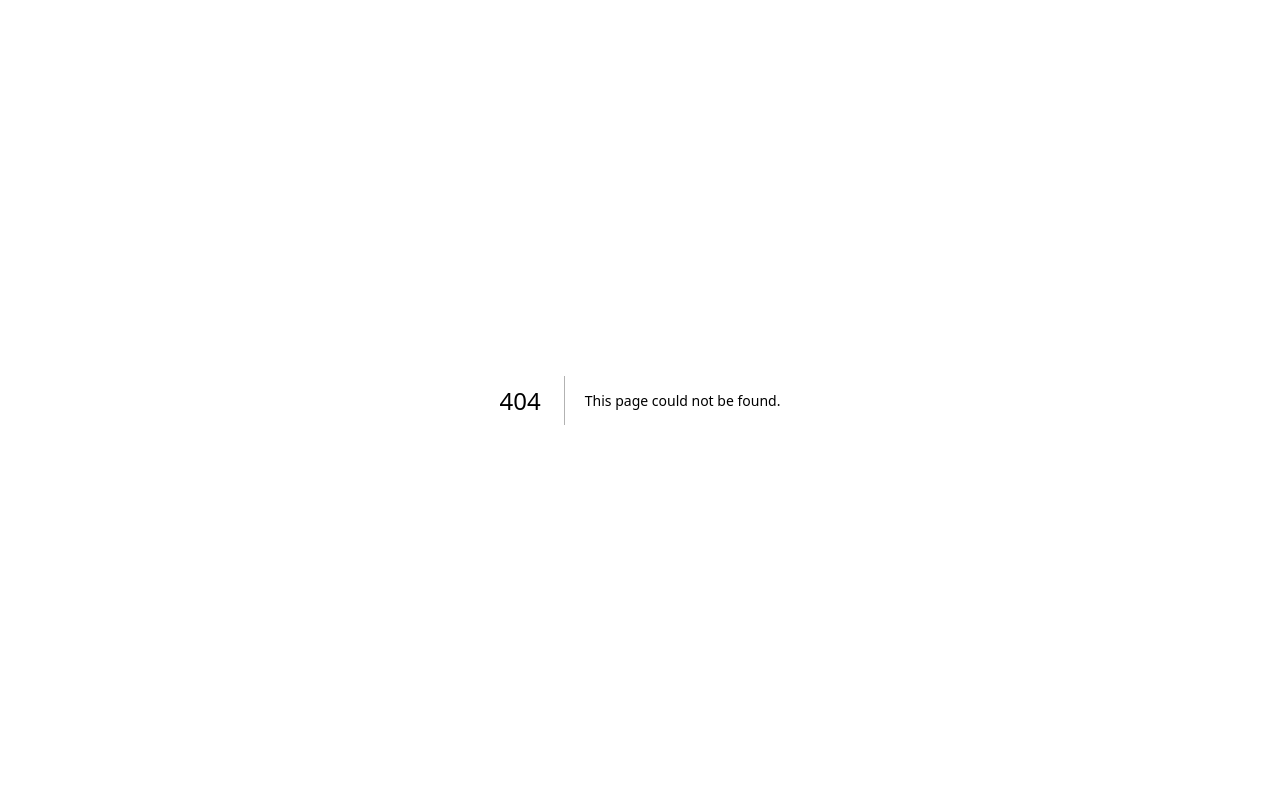
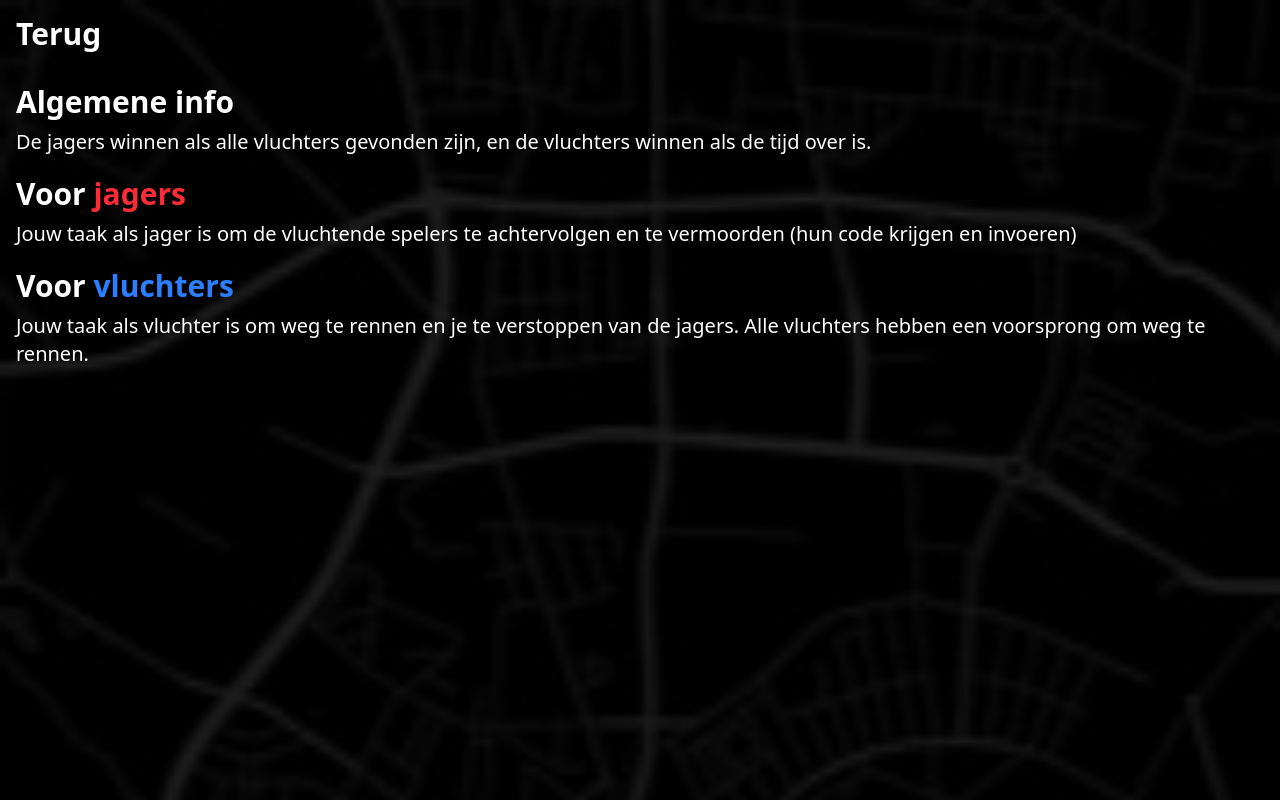
Before and after one commit to Butch-Smith/Jacht-Seizoen, a Next.js app in the folder jacht-seizoen/: page /InfoScreen in a window 1280 px wide. Before the commit this address had no page. Built offline with nearby package versions, Linux system fonts and the light colour scheme.

Commit message:
added 2 whole screens .·´¯`(>▂<)´¯`·.

```diff
--- /dev/null
+++ b/jacht-seizoen/src/app/InfoScreen/page.jsx
@@ -0,0 +1,29 @@
+import Link from "next/link";
+import ScreenMain from "../components/ScreenMain";
+const InfoScreen = () => {
+    return (
+        <>
+            <ScreenMain>
+                <header className="w-full p-4">
+                    <Link href="/" className="w-screen text-3xl font-bold text-white">Terug</Link>
+                </header>
+                <section className="w-full p-4 flex flex-1 flex-col gap-5">
+                    <div className="flex flex-col gap-2">
+                        <h2 className="font-semibold text-3xl text-white">Algemene info</h2>
+                        <p className="text-white text-xl">De jagers winnen als alle vluchters gevonden zijn, en de vluchters winnen als de tijd over is.</p>
+                    </div>
+                    <div className="flex flex-col gap-2">
+                        <h2 className="font-semibold text-3xl text-white">Voor <span className="text-red-500">jagers</span></h2>
+                        <p className="text-white text-xl">Jouw taak als jager is om de vluchtende spelers te achtervolgen en te vermoorden (hun code krijgen en invoeren)</p>
+                    </div>
+                    <div className="flex flex-col gap-2">
+                        <h2 className="font-semibold text-3xl text-white">Voor <span className="text-blue-500">vluchters</span></h2>
+                        <p className="text-white text-xl">Jouw taak als vluchter is om weg te rennen en je te verstoppen van de jagers. Alle vluchters hebben een voorsprong om weg te rennen.</p>
+                    </div>
+                </section>
+            </ScreenMain>
+        </>
+    );
+}
+
+export default InfoScreen;
--- /dev/null
+++ b/jacht-seizoen/src/app/components/ScreenMain.jsx
@@ -0,0 +1,11 @@
+const ScreenMain = ({children}) => {
+    return (
+        <main className="mainBackground w-screen h-screen">
+            <section className="w-full h-full bg-black/70">
+            {children}
+            </section>
+        </main>
+     );
+}
+
+export default ScreenMain;
--- a/jacht-seizoen/src/app/globals.css
+++ b/jacht-seizoen/src/app/globals.css
@@ -1 +1,6 @@
 @import "tailwindcss";
+
+.mainBackground{
+  background-image: url("/egolkepikwrpk.jpg");
+  background-size: cover;
+}
--- a/jacht-seizoen/src/app/page.jsx
+++ b/jacht-seizoen/src/app/page.jsx
@@ -1,17 +1,19 @@
 import Link from "next/link";
-import CreateRoomScreen from "./CreateRoomScreen/page";
+import ScreenMain from "./components/ScreenMain";
 
 export default function Home() {
   return (
     <>
-    <main className="w-screen h-screen flex items-center px-6 py-10 flex-col">
-      <h1 className="text-4xl">hey whats up guys</h1>
-      <section className="flex w-full justify-center flex-col gap-4">
-        <Link href="./CreateRoomScreen">higufkfygui</Link>
-
-        <button className="w-full p-4 bg-gray-700 text-white text-center text-2xl font-bold">Maak kamer</button>
-      </section>
-    </main>
+      <ScreenMain>
+        <header className="w-full flex justify-center items-center h-1/5">
+          <h1 className="text-5xl text-white">Jacht Seizoen</h1>
+        </header>
+        <section className="flex flex-1 px-6 pt-4 flex-col justify-start gap-6">
+          <Link href="./InfoScreen" className="w-full bg-black p-4 text-white text-3xl font-bold border-4 border-white rounded-md">Mee doen</Link>
+          <Link href="./InfoScreen" className="w-full bg-black p-4 text-white text-3xl font-bold border-4 border-white rounded-md">Kamer maken</Link>
+          <Link href="./InfoScreen" className="w-full bg-black p-4 text-white text-3xl font-bold border-4 border-white rounded-md">Over spel</Link>
+        </section>
+      </ScreenMain>
     </>
   );
 }
```
Also changed, not shown: jacht-seizoen/public/egolkepikwrpk.jpg (added).
